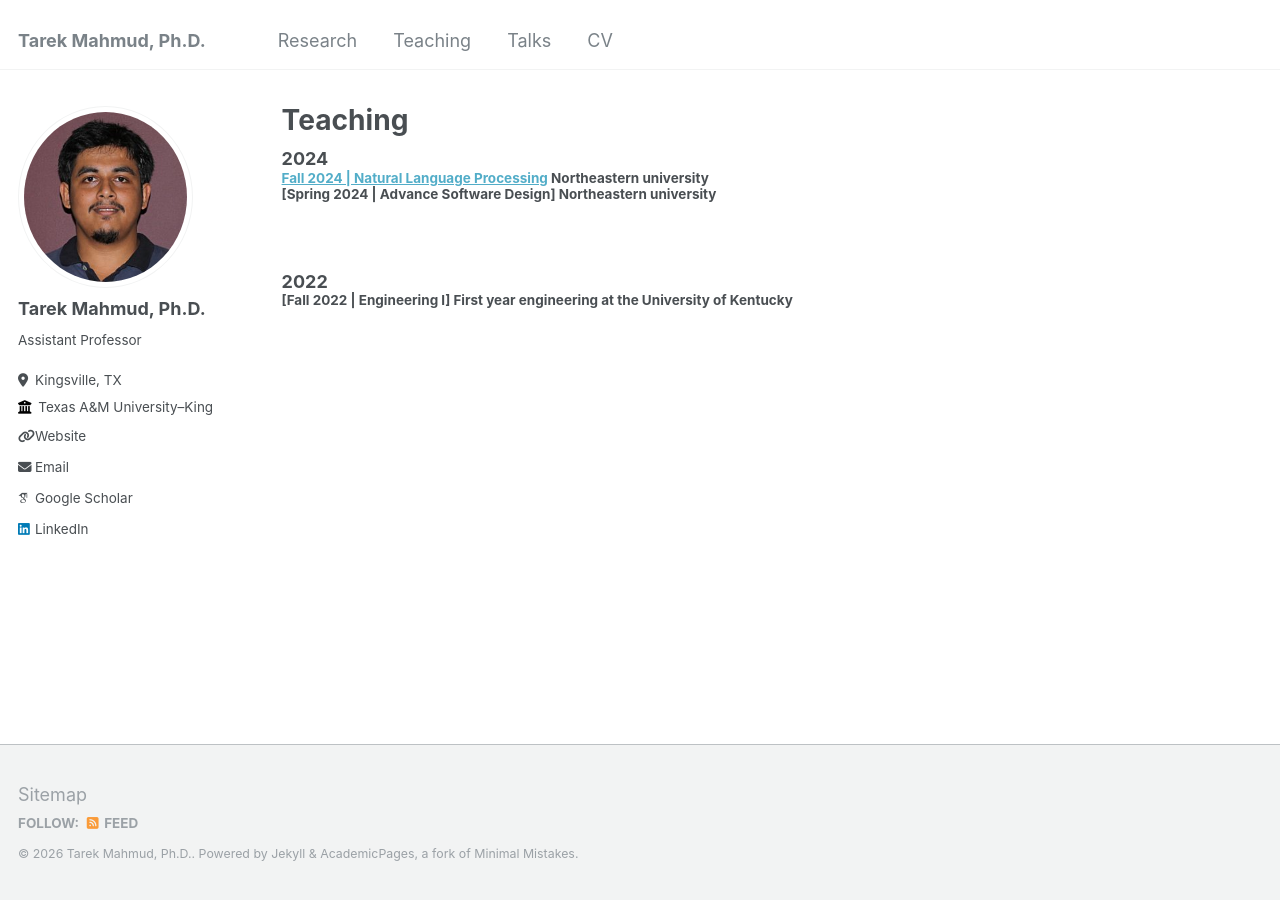
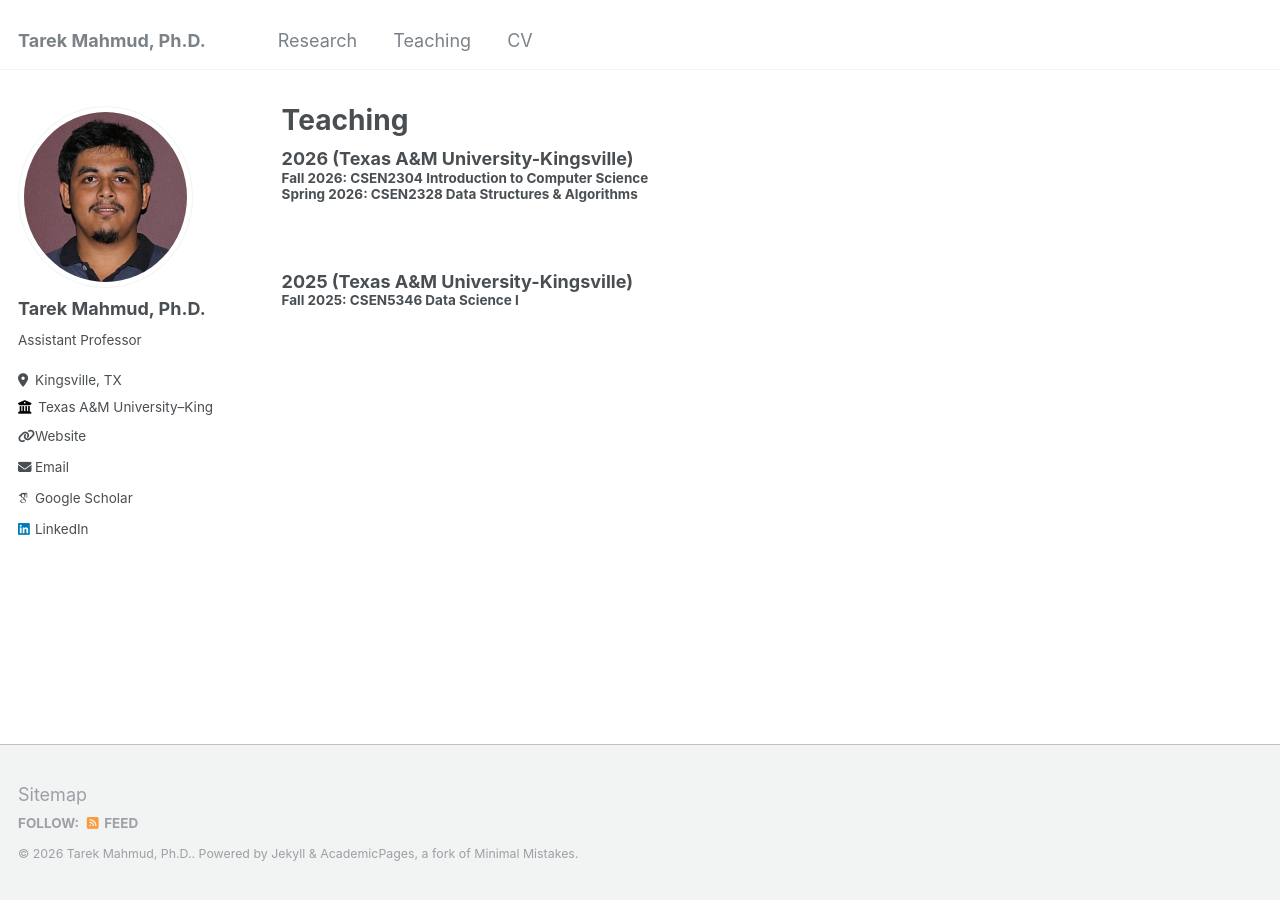
Before and after one commit to TSUMahmud/TSUMahmud.github.io, a Jekyll site: the page built from _pages/teaching.md, in a window 1280 px wide. Built offline with Jekyll 4.4.1, drawn with Linux system fonts in a browser that asks for light colours; some web fonts are replaced.

Commit message:
removed talks and added courses

```diff
--- a/_data/navigation.yml
+++ b/_data/navigation.yml
@@ -6,8 +6,8 @@ main:
   - title: "Teaching"
     url: /teaching/
 
-  - title: "Talks"
-    url: /talks/
+  # - title: "Talks"
+  #   url: /talks/
 
   - title: "CV"
     url: /cv/
--- a/_pages/teaching.md
+++ b/_pages/teaching.md
@@ -13,11 +13,12 @@ h2, h3, h4, h5, h6 {margin: 0;}
 
 {% include base_path %}
 
-### 2024
-#### [Fall 2024 | Natural Language Processing](https://selimmd.github.io/nlp2024/)  Northeastern university
-#### [Spring 2024 | Advance Software Design] Northeastern university
+### 2026 (Texas A&M University-Kingsville)
+#### Fall 2026: CSEN2304 Introduction to Computer Science
+#### Spring 2026: CSEN2328 Data Structures & Algorithms
+
 <br/>
 
-### 2022
-#### [Fall 2022 | Engineering I] First year engineering at the University of Kentucky
+### 2025 (Texas A&M University-Kingsville)
+#### Fall 2025: CSEN5346 Data Science I
 <br/>
```
